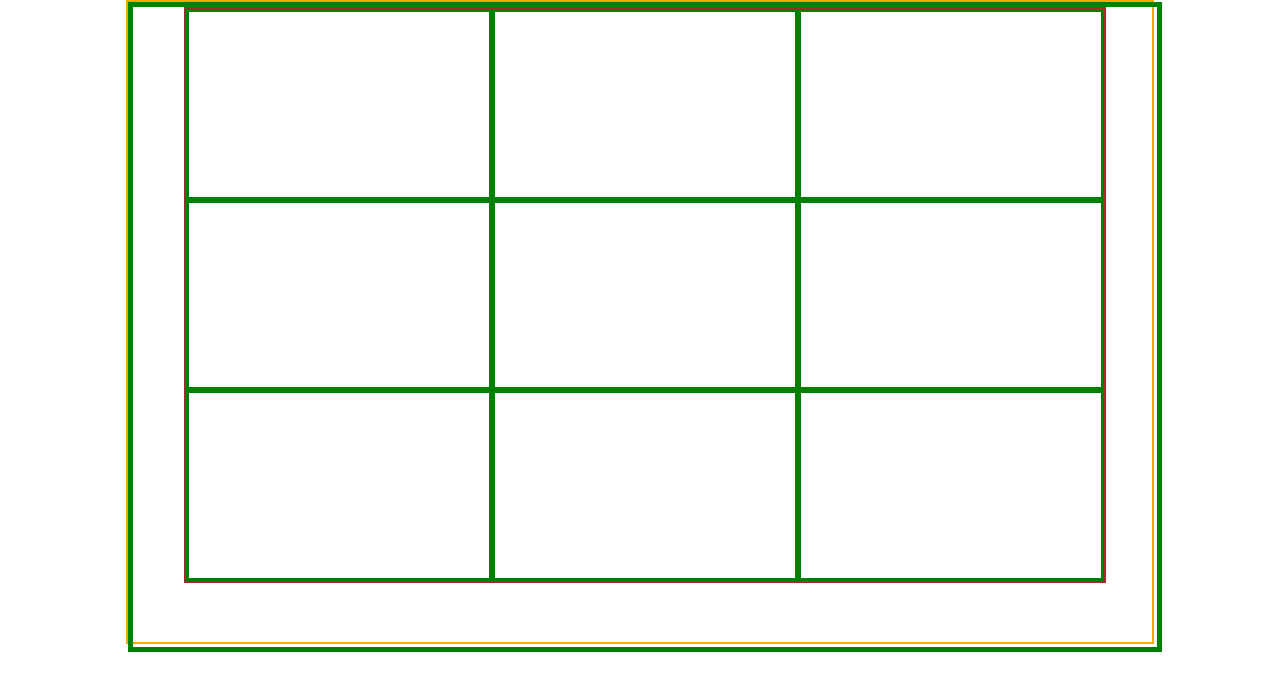
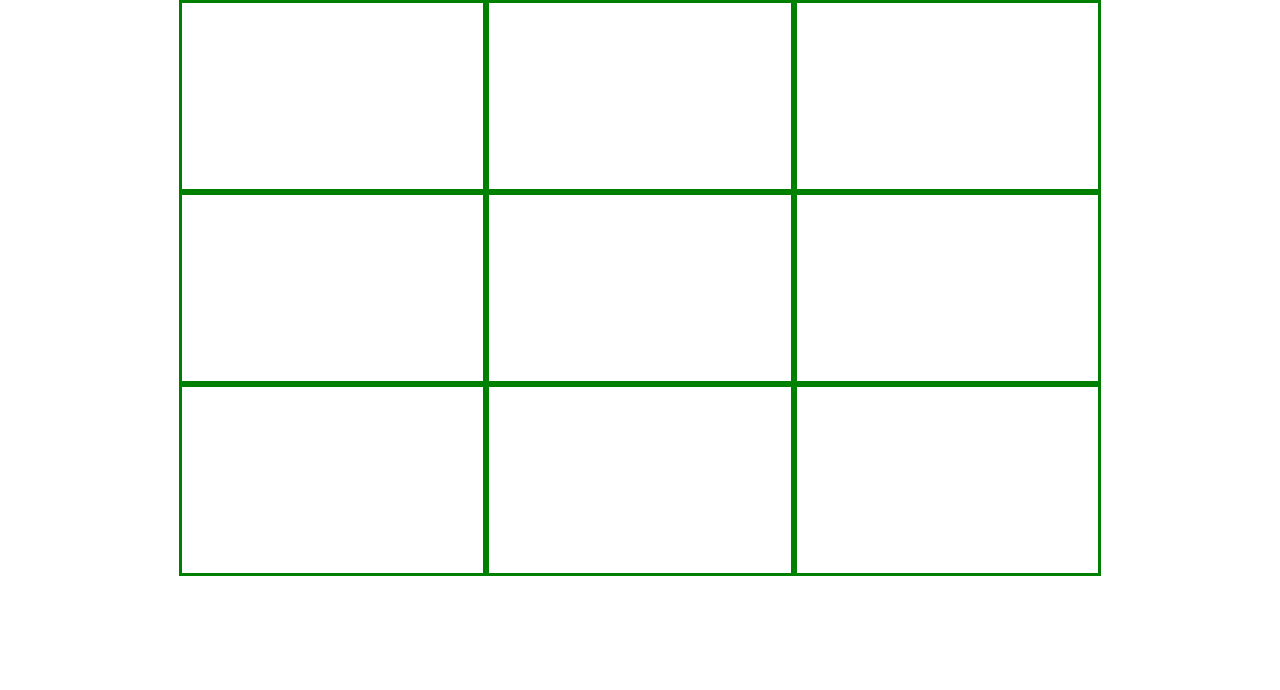
Before and after one commit to jolet/tic-tac-toe, a website: page www/tic/tic-tac-toe.html in a window 1280 px wide. Drawn offline with Linux system fonts and the light colour scheme.

Commit message:
removed borders

```diff
--- a/www/tic/css/tic-tac-toe.css
+++ b/www/tic/css/tic-tac-toe.css
@@ -7,11 +7,11 @@ body {
   width: 80%;
   height: 80%;
   margin: auto;
-  border: 2px solid orange;
+  /*border: 2px solid orange;*/
 }
 
 #board_div {
-  border: 5px solid green;
+  /*border: 5px solid green;*/
   height: 100%;
   width: 100%;
 }
@@ -19,7 +19,7 @@ body {
 #menu {
   text-align: center;
   position: fixed;
-  top: 30%;
+  top: 25%;
   left: 40%;
   width: 20%;
   height: 20%;
@@ -37,12 +37,12 @@ body {
 #le_table {
   width: 90%;
   height: 90%;
-  border: 2px solid brown;
+  /*border: 2px solid brown;*/
 }
 
 #le_table td {
-  height: 100px;
-  width: 100px;
+  height: 30%;
+  width: 30%;
   text-align: center;
   vertical-align: middle;
   font-size: 40px;
```
